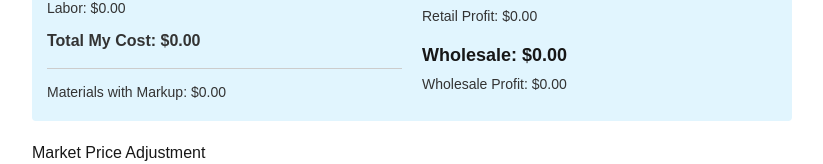
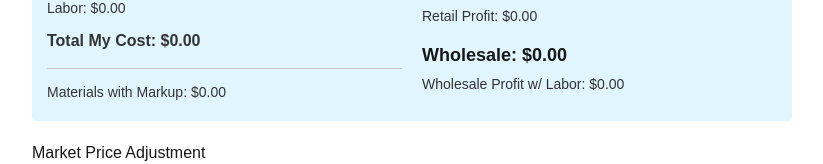
Before and after one commit to pixiegirl32/jewelrypricingcalculator, a Next.js app: page / in a window 1280 px wide. Shown: the part 2711-2875 px from the top of the page, without its empty margins (228-1051 px from the left). Built offline with nearby package versions, Linux system fonts and the light colour scheme.

Commit message:
Update Calculator.jsx

```diff
--- a/src/components/Calculator.jsx
+++ b/src/components/Calculator.jsx
@@ -270,7 +270,7 @@ const calculatedWholesalePrice = calculatedRetailPrice / 2;
 
 // Calculate profits
 const initialRetailProfit = calculatedRetailPrice - myCost;
-const initialWholesaleProfit = calculatedWholesalePrice - myCost;
+const initialWholesaleProfit = calculatedWholesalePrice - myCost + laborCost;
 
 // Final prices with custom retail (if provided)
 const finalRetailPrice = settings.customRetailPrice || calculatedRetailPrice;
@@ -278,7 +278,7 @@ const finalWholesalePrice = finalRetailPrice / 2;
 
 // Calculate final profits
 const finalRetailProfit = finalRetailPrice - myCost;
-const finalWholesaleProfit = finalWholesalePrice - myCost;
+const finalWholesaleProfit = finalWholesalePrice - myCost + laborCost;
 
 // Export Functions
 const exportToExcel = () => {
@@ -1359,7 +1359,7 @@ const exportToPDF = () => {
                 Wholesale: ${calculatedWholesalePrice.toFixed(2)}
               </p>
               <p style={{ fontSize: '14px', color: '#333', margin: '3px 0' }}>
-                Wholesale Profit: ${initialWholesaleProfit.toFixed(2)}
+                Wholesale Profit w/ Labor: ${initialWholesaleProfit.toFixed(2)}
               </p>
             </div>
           </div>
@@ -1402,7 +1402,7 @@ const exportToPDF = () => {
                 <h3 style={{ margin: '0 0 5px 0' }}>Final Wholesale Price</h3>
                 <p style={{ margin: '0', fontSize: '20px', fontWeight: 'bold' }}>${finalWholesalePrice.toFixed(2)}</p>
                 <p style={{ margin: '5px 0 0 0', fontSize: '14px' }}>
-                  Profit: ${finalWholesaleProfit.toFixed(2)}
+                  Profit w/ Labor: ${finalWholesaleProfit.toFixed(2)}
                 </p>
               </div>
             </div>
```
